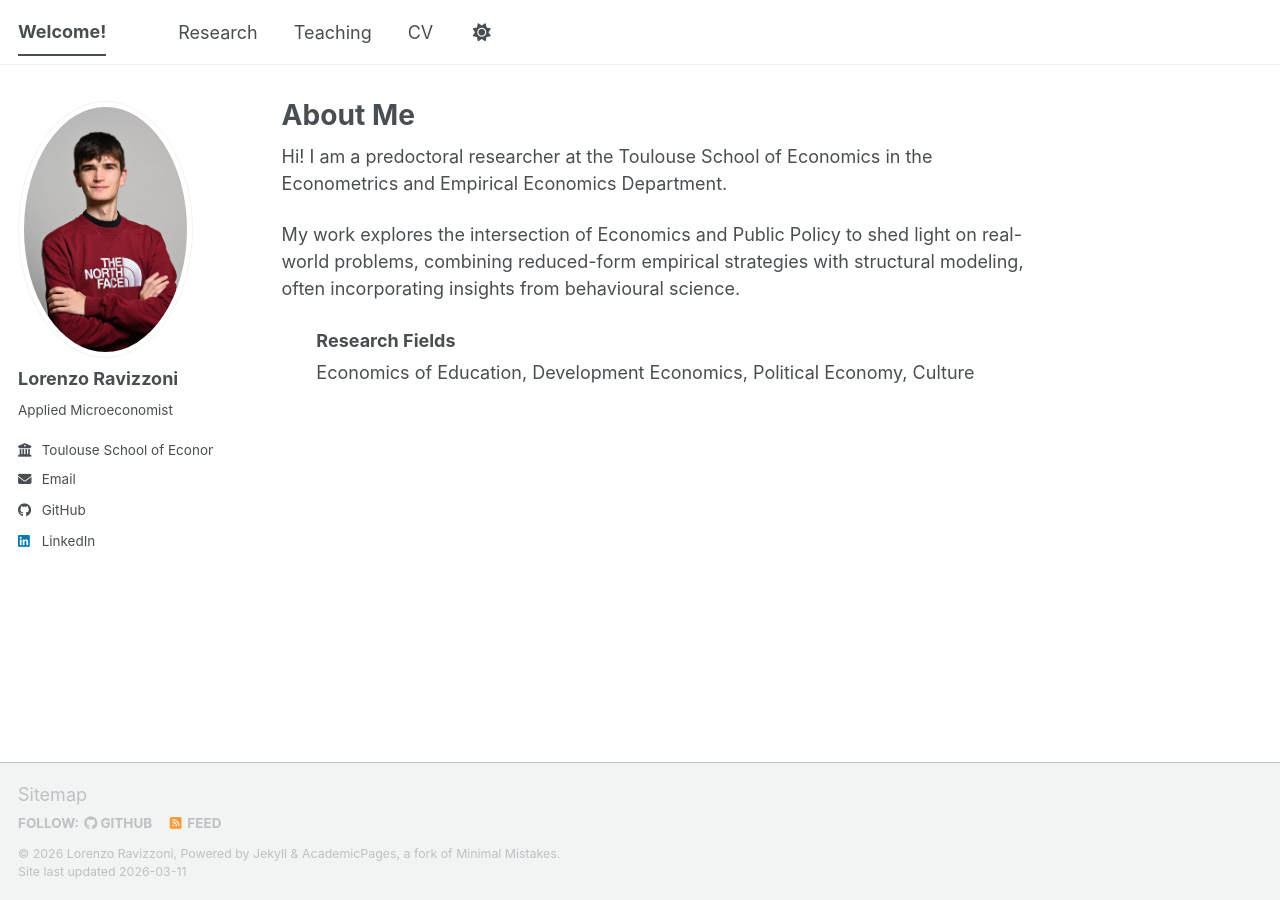
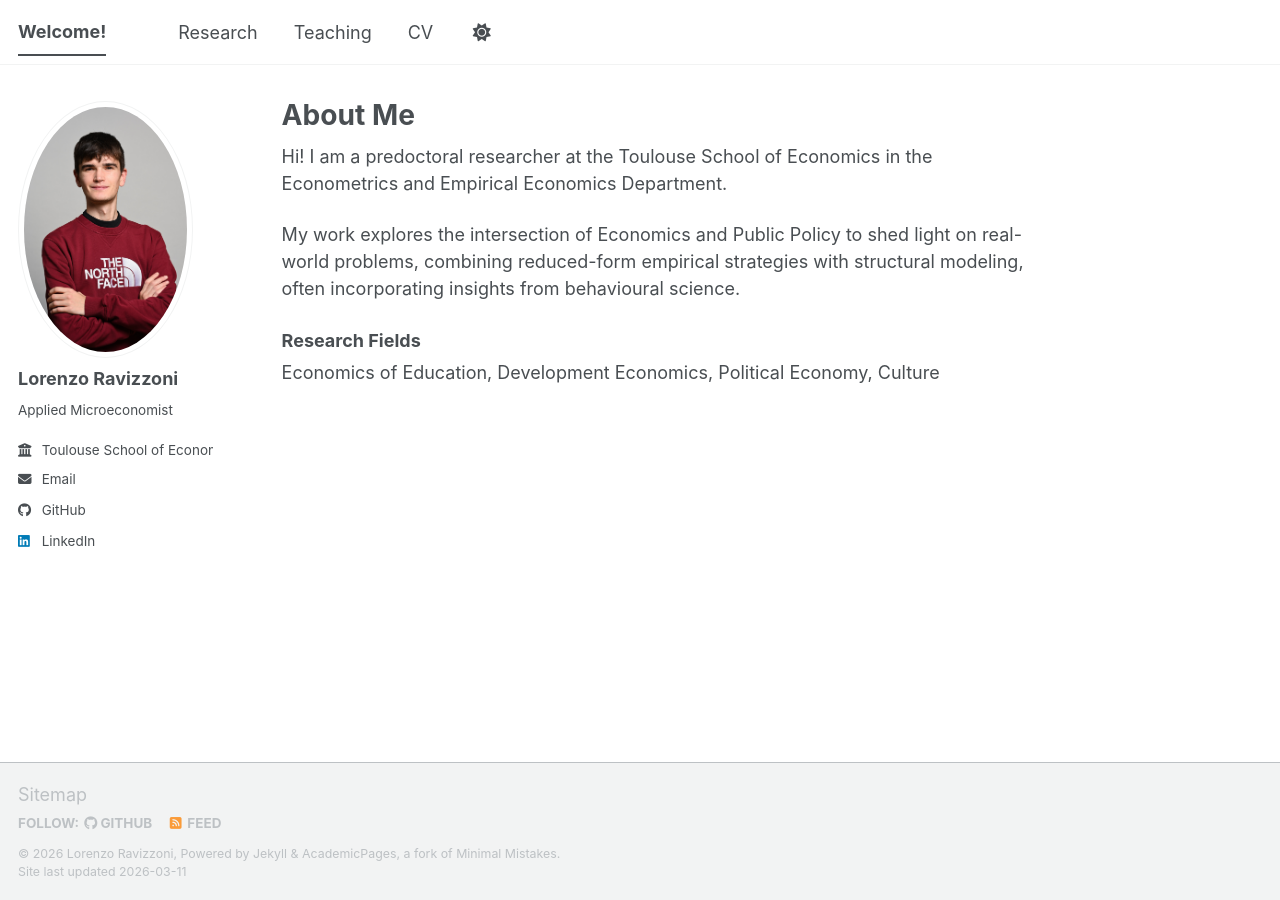
Before and after one commit to lravizzoni/lravizzoni.github.io, a Jekyll site: the page built from _pages/about.md, in a window 1280 px wide. Built offline with Jekyll 4.4.1, drawn with Linux system fonts in a browser that asks for light colours; a script bundle is joined from its source files by our own code; library files that are not in the unit come from our copies.

Commit message:
Update about.md

```diff
--- a/_pages/about.md
+++ b/_pages/about.md
@@ -11,7 +11,7 @@ Hi! I am a predoctoral researcher at the Toulouse School of Economics in the Eco
 
 My work explores the intersection of Economics and Public Policy to shed light on real-world problems, combining reduced-form empirical strategies with structural modeling, often incorporating insights from behavioural science.
 
-<div style="max-width:700px; margin:auto; line-height:1.8;">
+<div style="max-width:700px; line-height:1.8;">
 
 <p><strong>Research Fields</strong><br>
 Economics of Education, Development Economics, Political Economy, Culture </p>
```
